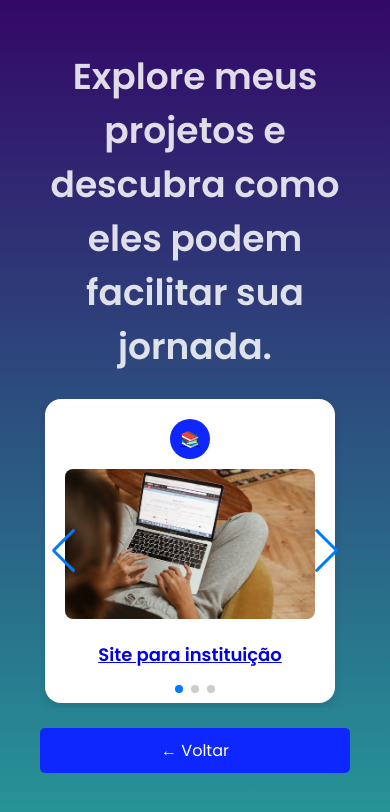
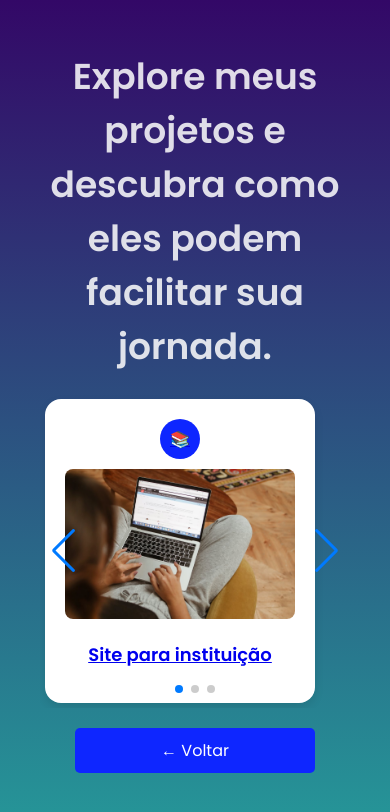
Before and after one commit to allekx/Profile, a website: page Assets/projetos/trabalhos.html in a window 390 px wide. Drawn offline with nearby package versions, Linux system fonts and the light colour scheme.

Commit message:
ajuste final

```diff
--- a/Assets/projetos/trabalhos.css
+++ b/Assets/projetos/trabalhos.css
@@ -35,7 +35,7 @@ body {
 
 .cards {
   display: flex;
-  gap: 20px;
+  gap: 4rem;
   overflow: hidden;
 }
 
@@ -46,7 +46,7 @@ body {
   text-align: center;
   padding: 20px;
   transition: transform 0.3s;
-  width: 250px;
+  width: 230px;
   flex-shrink: 0;
 }
 
@@ -96,13 +96,17 @@ body {
   background-color: #0e4bf5;
 }
 
+
+
 /* SWIPER CONFIG */
 .swiper {
+  align-self: center;
   width: 100%;
   padding: 40px 0;
 }
 
 .swiper-slide {
+  align-self: center;
   padding: 5px;
   display: flex;
   justify-content: center;
@@ -111,17 +115,30 @@ body {
 }
 
 @media (max-width: 768px) {
+  .swiper {
+    align-self: center;
+    width: 100%;
+    padding: 10px 0;
+  }
 
   .swiper-slide {
-    width: 100%;
+    align-self: center;
+    width:100%;
+  }
+  .back-button {
+    align-self: center;
+    width: 200px;
   }
 }
 
 @media (min-width: 769px) and (max-width: 1024px) {
-
+  .back-button {
+    width: 80px;
+  }
 
 
   .swiper-slide {
+    align-self: center;
     width: 50%;
   }
 }
@@ -132,6 +149,7 @@ body {
     width: 100px;
   }
   .swiper-slide {
+    align-self: center;
     width: 33.33%;
   }
 }
--- a/Assets/projetos/trabalhos.html
+++ b/Assets/projetos/trabalhos.html
@@ -54,7 +54,7 @@
         <div class="swiper-pagination"></div>
       </div>
 
-      <a class="back-button" href=".../index.html">←  Voltar</a>
+      <a class="back-button" href="/index.html">←  Voltar</a>
     </div>
 
 <script src="./trabalhos.js"></script>
```
